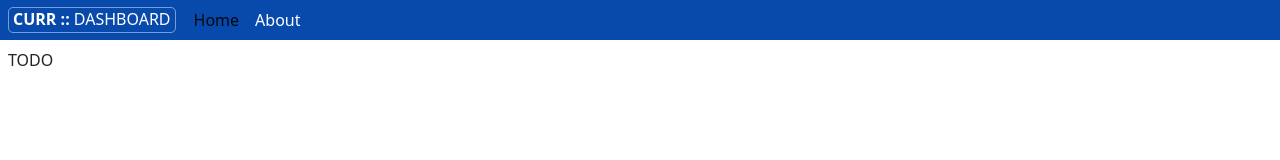
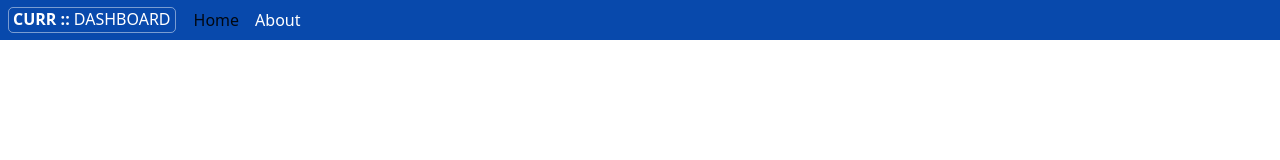
Before and after one commit to BTCY/currency-converter-react-js, a React (Create React App) app: page / in a window 1280 px wide. Shown: the top 160 px of the page. Built offline with nearby package versions, Linux system fonts and the light colour scheme; no server answers.

Commit message:
Changes in the typing of the Tunk for obtaining a list of currencies

```diff
--- a/src/components/home/Home.tsx
+++ b/src/components/home/Home.tsx
@@ -1,3 +1,4 @@
+import Form from 'react-bootstrap/Form';
 import { useEffect, useState } from 'react';
 import { useAppDispatch, useAppSelector } from '../../stores/hooks';
 import { selectAvailableCurrencies, availableCurrenciesThunk } from '../../stores/slices/currencies';
@@ -13,13 +14,22 @@ const Home = () => {
     const dispatch = useAppDispatch();
 
     useEffect(() => {
-        // dispatch(availableCurrenciesThunk())
+        dispatch(availableCurrenciesThunk())
     }, [dispatch]);
 
     // console.log(availableCurrencies)
 
     return (
-        <>TODO</>
+        <>
+            {/* {!!availableCurrencies?.data &&
+                <Form.Select aria-label="Default select example">
+                    <option>Open this select menu</option>
+                    <option value="1">One</option>
+                    <option value="2">Two</option>
+                    <option value="3">Three</option>
+                </Form.Select>
+            } */}
+        </>
     );
 }
 
--- a/src/stores/slices/currencies.ts
+++ b/src/stores/slices/currencies.ts
@@ -3,7 +3,8 @@ import { getAllAvailableCurrencies } from '../../api/exchange-rates-service';
 import { RootState, AppThunk } from '../store';
 import { putInIndexedDB, getFromIndexedDB, KEY_PATH } from '../../api/indexedDB-service';
 import { diff } from '../../utils/dateTimeHelper';
-import { Stores } from '../../api/indexedDB-service.types';
+import { IStoreDataInIndexedDB, Stores } from '../../api/indexedDB-service.types';
+import { IApiAllAvailableCurrencies } from '../../api/exchange-rates-service.types';
 
 
 const ALLOW_DIFF_IN_MINUTES = 60;
@@ -22,7 +23,7 @@ const initialState: ICurrenciesState = {
 
 export const availableCurrenciesThunk = createAsyncThunk(
     'currencies/availableCurrencies',
-    async () => {
+    async  <T extends Stores>(): Promise<IStoreDataInIndexedDB<T> | undefined> => {
         let allAvailableCurrencies = await getFromIndexedDB(Stores.AvailableCurrencies, 'all');
         const diffInMinutes = diff(new Date(), allAvailableCurrencies?.update_timestamp);
 
@@ -48,6 +49,7 @@ export const availableCurrenciesThunk = createAsyncThunk(
     }
 );
 
+
 export const currenciesSlice = createSlice({
     name: 'currencies',
     initialState,
```
